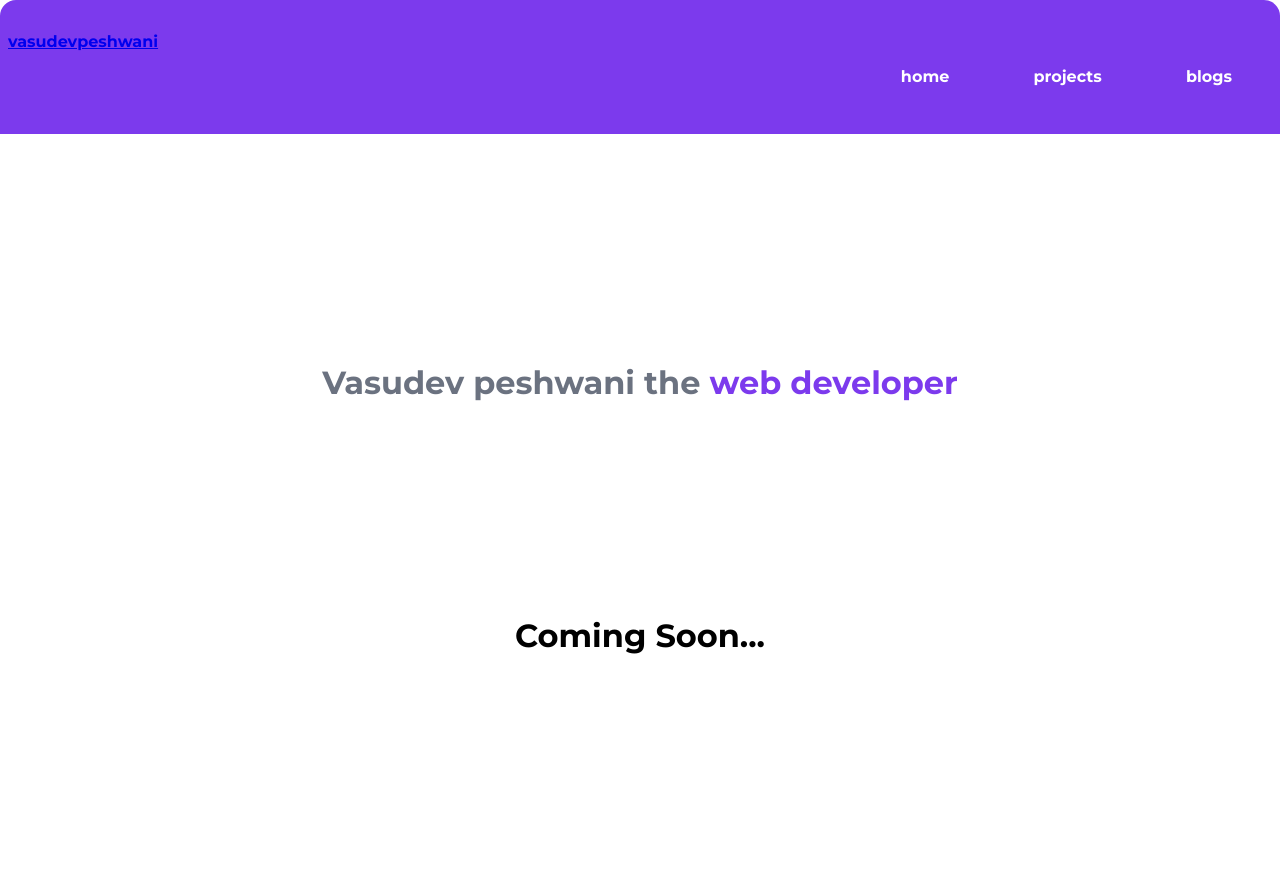
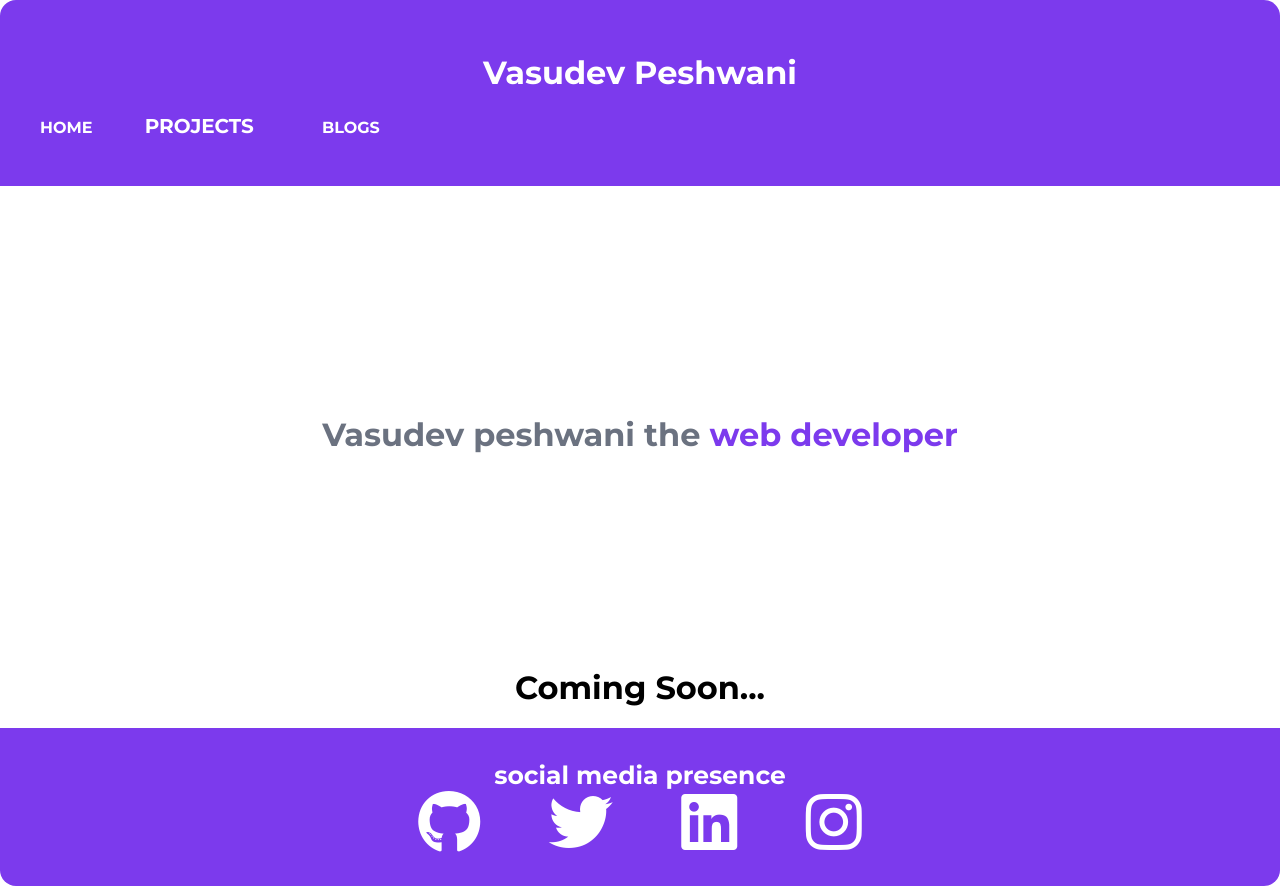
Before and after one commit to vasudev003/Vasudev-Peshwani-website, a plain HTML site: page blogs.html in a window 1280 px wide. Before the commit the page ends 800 px from the top, so only its background shows below. Drawn offline with Linux system fonts and the light colour scheme.

Commit message:
update  styles

```diff
--- a/blogs.html
+++ b/blogs.html
@@ -5,20 +5,21 @@
     <meta http-equiv="X-UA-Compatible" content="IE=edge">
     <meta name="viewport" content="width=device-width, initial-scale=1.0">
     <title>My Blogs</title>
+    <script src="https://kit.fontawesome.com/db66f0961b.js" crossorigin="anonymous"></script>
     <link href="styles.css" rel="stylesheet">
 </head>
 <body>
   <nav class="navigation container">
-        <div class="nav-brand"><a href="/">vasudevpeshwani</a></div>
     <ul class="list-non-bullet nav-pills">
+      <h1>Vasudev Peshwani</h1>
       <li class="list-item-inline">
-            <a class="link link-active" href="/">home</a>
+        <a class="link link-active" href="/">HOME</a>
       </li>
       <li class="list-item-inline">
-            <a class="link" href="/projects.html">projects</a>
+        <a style="font-size: 20px;margin-inline-start: 0px;" class="link" href="/projects.html">PROJECTS</a>
       </li>
       <li class="list-item-inline">
-            <a class="link" href="/blogs.html">blogs</a>
+        <a class="link" href="/blogs.html">BLOGS</a>
       </li>
     </ul>
   </nav>
@@ -34,6 +35,31 @@
 
 
 
+      <footer class="footer">
+        <div class="footer-header">social media presence</div>
+        <ul class="social-links list-non-bullet">
+          <li class="list-item-inline">
+            <a class="link " href="https://github.com/vasudev003" target="_blank">
+              <i class="fab fa-github fa-4x"></i> </a>
+          </li>
+          <li class="list-item-inline">
+            <a class="link" href="https://twitter.com/vasudev0306" target="_blank">
+              <i class="fab fa-twitter fa-4x "></i> </a>
+          </li>
+          <li class="list-item-inline">
+            <a class="link" href="https://in.linkedin.com/in/vasudev-peshwani-195a901b1" target="_blank">
+              <i class="fab fa-linkedin fa-4x "></i> </a>
+          </li>
+          <li class="list-item-inline">
+            <a class="link" href="https://www.instagram.com/vasudev_peshwani/" target="_blank">
+              <i class="fab fa-instagram fa-4x"></i> </a>
+          </li>
+          </ul>
+      </footer>
+
+
+
+
 
 
 </body>
--- a/styles.css
+++ b/styles.css
@@ -69,14 +69,25 @@
 
 /** lists **/
 
+.no-bullets .ul {
+    display: block;
+    list-style-type: disc;
+    margin-block-start: 1em;
+    margin-block-end: 1em;
+    margin-inline-start: 0px;
+    margin-inline-end: 0px;
+    padding-inline-start: 40px;
+}
+
 .list-non-bullet {
     list-style: none;
     padding-inline-start: 0px;
+
 }
 
 .list-item-inline {
     display: inline;
-    padding: 0rem 0.5rem;
+
 }
 
 /** navigation **/
@@ -99,7 +110,7 @@
 }
 
 .navigation .nav-pills {
-    text-align: right;
+    text-align: none;
 }
 
 .navigation .link {
@@ -191,6 +202,12 @@
     text-align: center;
 }
 
+.footer-header {
+    font-size: 25px;
+    font-weight: bold;
+    text-align: center;
+}
+
 .footer ul {
     padding-inline-start: 0px;
     display: inline;
@@ -205,6 +222,7 @@
 .showcase-blog {
     padding-bottom: 6rem;
 }
+
 .footer .ul .li {
     display: inline;
 }
```
Also changed, not shown: index.html (+8 -8 lines), projects.html (+8 -29 lines), sty.css (deleted). Lines whose indentation alone changed are shown as unchanged.
